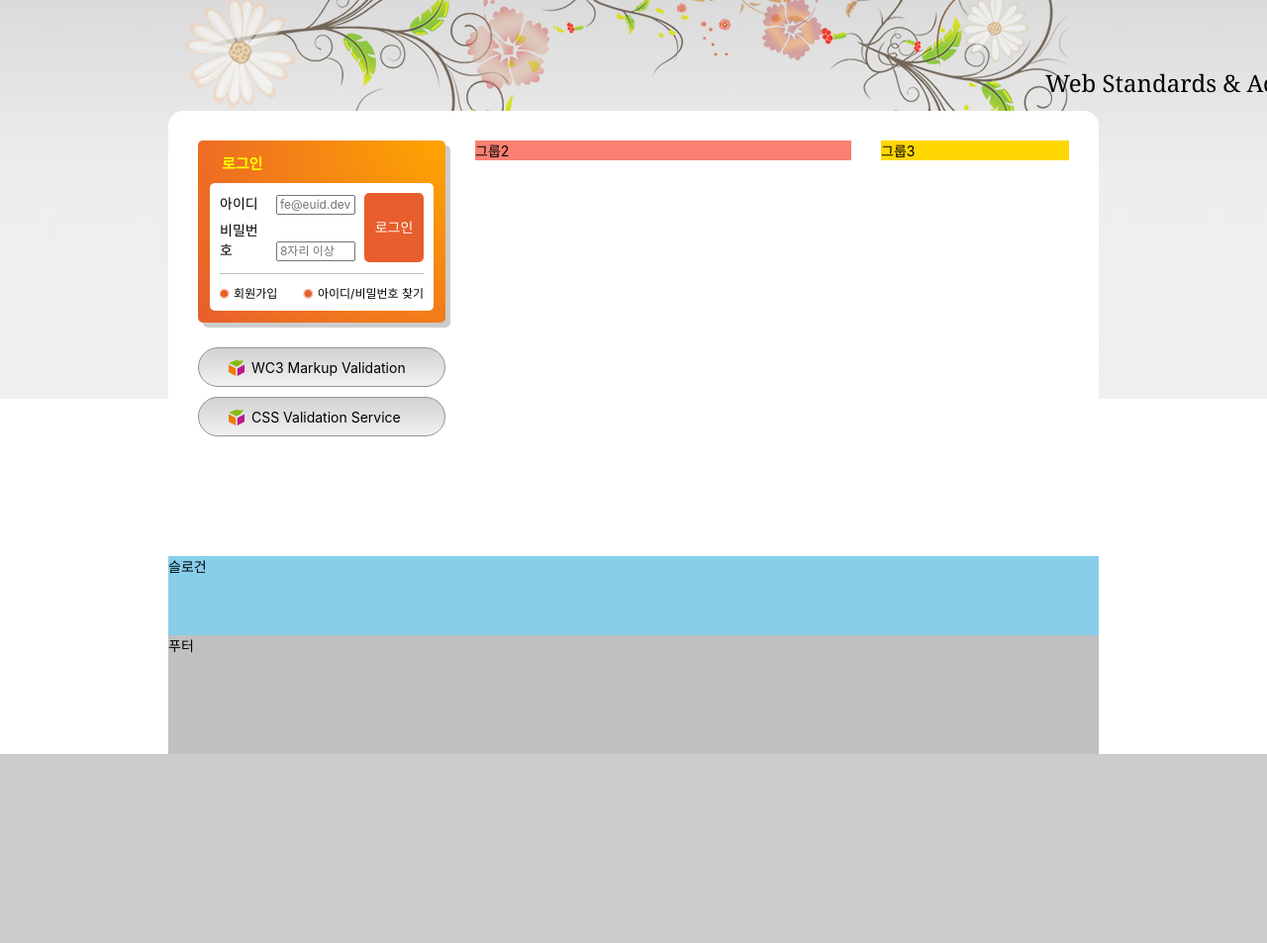
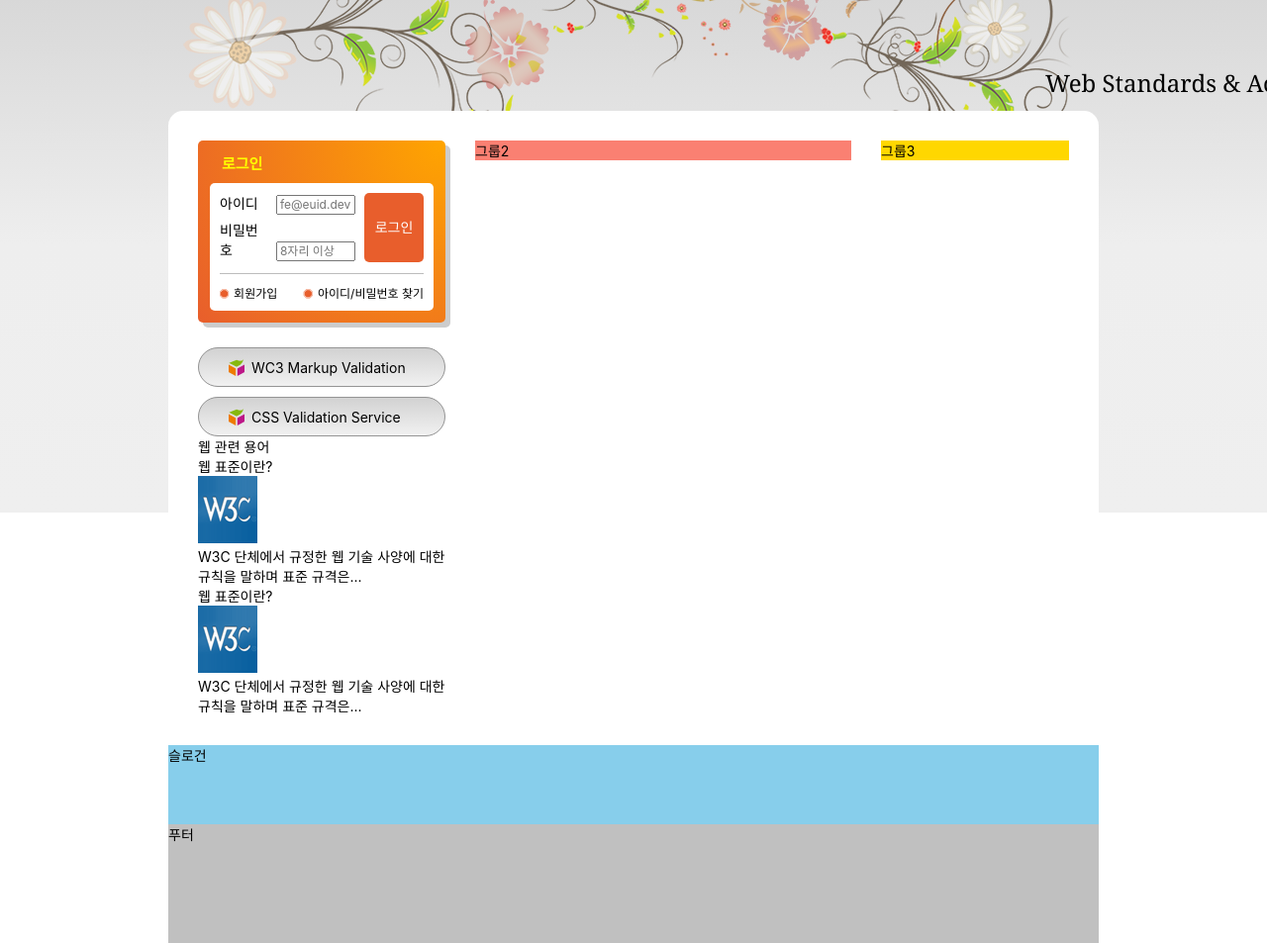
Before and after one commit to jeong-dev/HTML5, a plain HTML site: page index.html in a window 1280 px wide. Shown: the part 135-1088 px from the top of the page at 99% size. Before the commit the page ends 897 px from the top, so only its background shows below. Drawn offline with Linux system fonts and the light colour scheme; a web font is replaced by a local one.

Commit message:
웹 관련 용어 마크업

```diff
--- a/index.html
+++ b/index.html
@@ -239,6 +239,47 @@
 			</ul>
 			<!-- .validation-list -->
 
+			<section class="term">
+
+				<h2 class="term-title">웹 관련 용어</h2>
+
+				<dl class="term-list">
+
+					<div class="odd">
+
+						<dt class="term-list-subject">웹 표준이란?</dt>
+
+						<dd class="term-list-thumbnail">
+							<img src="./assets/web_standards.gif" alt="W3C 로고" />
+						</dd>
+
+						<dd class="term-list-brief">
+							W3C 단체에서 규정한 웹 기술 사양에 대한 규칙을 말하며 표준 규격은...
+						</dd>
+
+					</div>
+					<!-- .odd -->
+
+					<div class="even">
+
+						<dt class="term-list-subject">웹 표준이란?</dt>
+
+						<dd class="term-list-thumbnail">
+							<img src="./assets/web_standards.gif" alt="W3C 로고" />
+						</dd>
+
+						<dd class="term-list-brief">
+							W3C 단체에서 규정한 웹 기술 사양에 대한 규칙을 말하며 표준 규격은...
+						</dd>
+
+					</div>
+					<!-- .even -->
+
+				</dl>
+
+			</section>
+			<!-- .term -->
+
 		</div>
 		<!-- .group group1 -->
 
```
